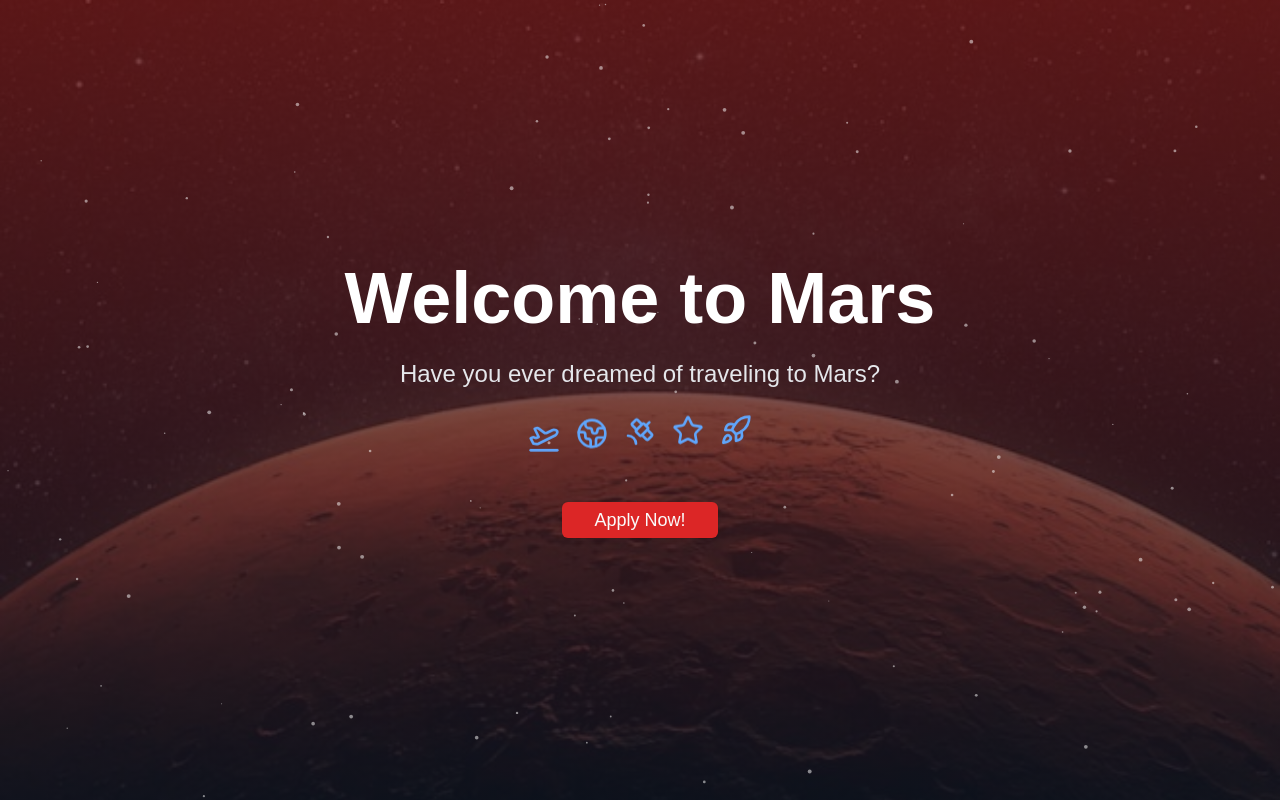
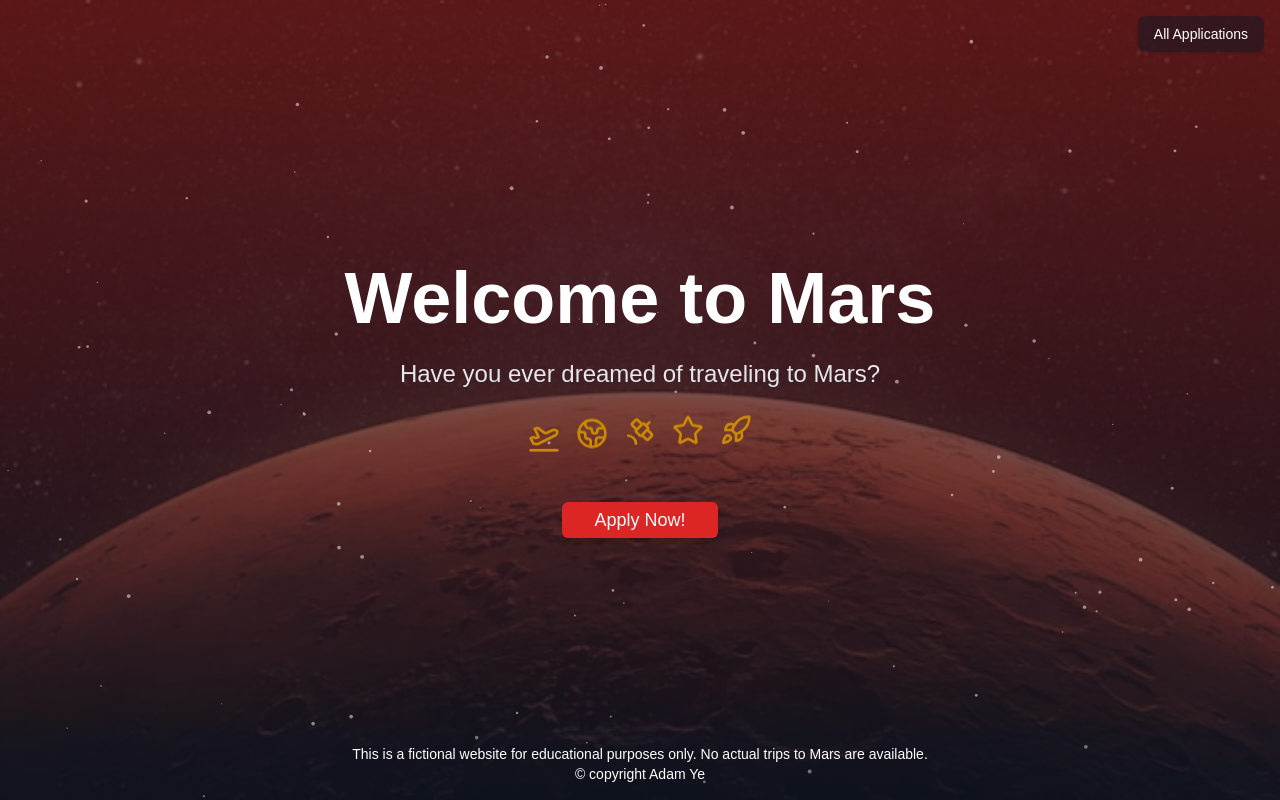
Before and after one commit to Adamy8/MarsApp, a Next.js app in the folder frontend/mars-front/: page / in a window 1280 px wide. Built offline with nearby package versions, Linux system fonts and the light colour scheme.

Commit message:
main page update

```diff
--- a/frontend/mars-front/src/app/page.tsx
+++ b/frontend/mars-front/src/app/page.tsx
@@ -13,19 +13,34 @@ export default function Home() {
         <p className="text-xl md:text-2xl text-gray-200 mb-8 max-w-2xl animate-fade-in-up">
           Have you ever dreamed of traveling to Mars?
         </p>
-        <div className="flex items-center justify-center space-x-4 mb-12">
-          <PlaneTakeoff className="text-blue-400 w-8 h-8 animate-bounce [animation-delay:0s]" />
-          <Earth className="text-blue-400 w-8 h-8 animate-bounce [animation-delay:0.1s]" />
-          <Satellite className="text-blue-400 w-8 h-8 animate-bounce [animation-delay:0.2s]" />
-          <Star className="text-blue-400 w-8 h-8 animate-bounce [animation-delay:0.3s]" />
-          <Rocket className="text-blue-400 w-8 h-8 animate-bounce [animation-delay:0.4s]" />
+        <div className="flex items-center justify-center space-x-4 mb-12 text-yellow-600">
+          <PlaneTakeoff className=" w-8 h-8 animate-bounce [animation-delay:0s]" />
+          <Earth className="w-8 h-8 animate-bounce [animation-delay:0.1s]" />
+          <Satellite className="w-8 h-8 animate-bounce [animation-delay:0.2s]" />
+          <Star className="w-8 h-8 animate-bounce [animation-delay:0.3s]" />
+          <Rocket className="w-8 h-8 animate-bounce [animation-delay:0.4s]" />
         </div>
         <Link href="/apply">
           <Button className="text-lg px-8 py-3 bg-red-600 hover:bg-red-700 transition-all duration-300 transform hover:scale-105">
             Apply Now!
           </Button>
         </Link>
+
+        <div className="absolute top-0 right-0 p-4">
+          <Link href="/board">     {/* develop later!! */}
+            <Button className="text-white bg-gray-900 bg-opacity-50 px-4 py-2 rounded-lg hover:bg-opacity-70 transition-all duration-300">
+              All Applications
+            </Button>
+          </Link>
+        </div>
       </div>
+
+      <footer className="absolute bottom-0 left-0 w-full text-center text-white p-4 text-sm bg-gray-900 bg-opacity-20 text-gray-500">
+        <p className="text-sm">
+          This is a fictional website for educational purposes only. No actual trips to Mars are available.
+        </p>
+        <p>&copy; copyright Adam Ye</p>
+      </footer>
     </div>
   )
 }
```
